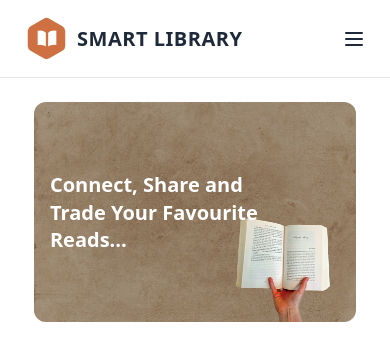
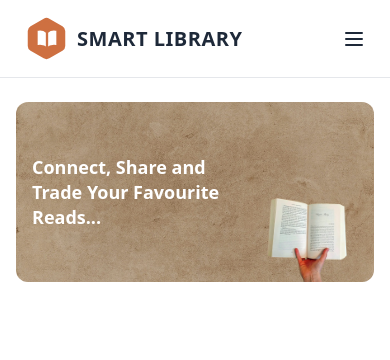
Before and after one commit to Hardeep-Malhotra/smart-library-frontend, a Next.js app: page / in a window 390 px wide. Shown: the top 360 px of the page. Built offline with nearby package versions, Linux system fonts and the light colour scheme.

Commit message:
refactor: update Banner component layout and styles for improved responsiveness and visual hierarchy

```diff
--- a/src/components/Banner.tsx
+++ b/src/components/Banner.tsx
@@ -3,40 +3,75 @@ import Image from "next/image";
 
 const Banner = () => {
   return (
-    <div className="w-full mx-auto py-6 sm:py-8 md:py-10 px-4 sm:px-6 md:px-10">
-      <div className="relative w-[90%] mx-auto h-[220px] sm:h-[280px] md:h-[300px] rounded-xl overflow-hidden">
+    <div className="w-full py-6 px-4 sm:px-6 md:px-10">
+      <div
+        className="
+          relative
+          w-full sm:w-[85%] md:w-[65%]
+          mx-auto
+           h-[180px] sm:h-[230px] md:h-[280px]
+          rounded-xl
+          overflow-hidden
+        "
+      >
         {/* Background Image */}
         <Image
           src="/paper-bg.jpg"
           alt="banner background"
           fill
+          priority
           className="object-cover"
-          priority
         />
 
-        {/* Dark Overlay */}
-        <div className="absolute inset-0 bg-black/30 z-10" />
+        {/* Overlay */}
+        <div className="absolute inset-0 bg-black/20 z-10" />
 
-        {/* Right Side Book Image */}
-        <Image
-          src="/book.png"
-          alt="book"
-          width={250}
-          height={250}
-          className="absolute bottom-0 right-2 sm:right-6 md:right-8 z-20
-                     h-[130px] sm:h-[180px] md:h-[220px] w-auto"
-        />
+        {/* Text Section */}
+        <div
+          className="
+            absolute
+            z-20
+            left-4 sm:left-8 md:left-10
+            top-1/2
+            -translate-y-1/2
+            max-w-[55%] sm:max-w-[50%]
+          "
+        >
+          <h2
+            className="
+              text-white
+              font-bold
+              text-lg sm:text-3xl md:text-5xl
+              leading-snug
+            "
+          >
+            Connect, Share and Trade Your Favourite Reads...
+          </h2>
+        </div>
 
-        {/* Text */}
-        <h3
-          className="absolute left-4 sm:left-8 md:left-10 top-1/2 z-20
-                     max-w-[70%] sm:max-w-xl md:max-w-2xl
-                     -translate-y-1/2 text-white
-                     text-xl sm:text-3xl md:text-5xl
-                     font-bold leading-snug md:leading-tight"
+        {/* Book Image */}
+        <div
+          className="
+            absolute
+            z-20
+            bottom-3 sm:bottom-4 md:bottom-6
+            right-3 sm:right-6 md:right-8
+          "
         >
-          Connect, Share and Trade Your Favourite Reads...
-        </h3>
+          <Image
+            src="/book.png"
+            alt="book"
+            width={280}
+            height={280}
+            className="
+              w-[110px]
+              sm:w-[170px]
+              md:w-[250px]
+              h-auto
+              -mb-4
+            "
+          />
+        </div>
       </div>
     </div>
   );
```
